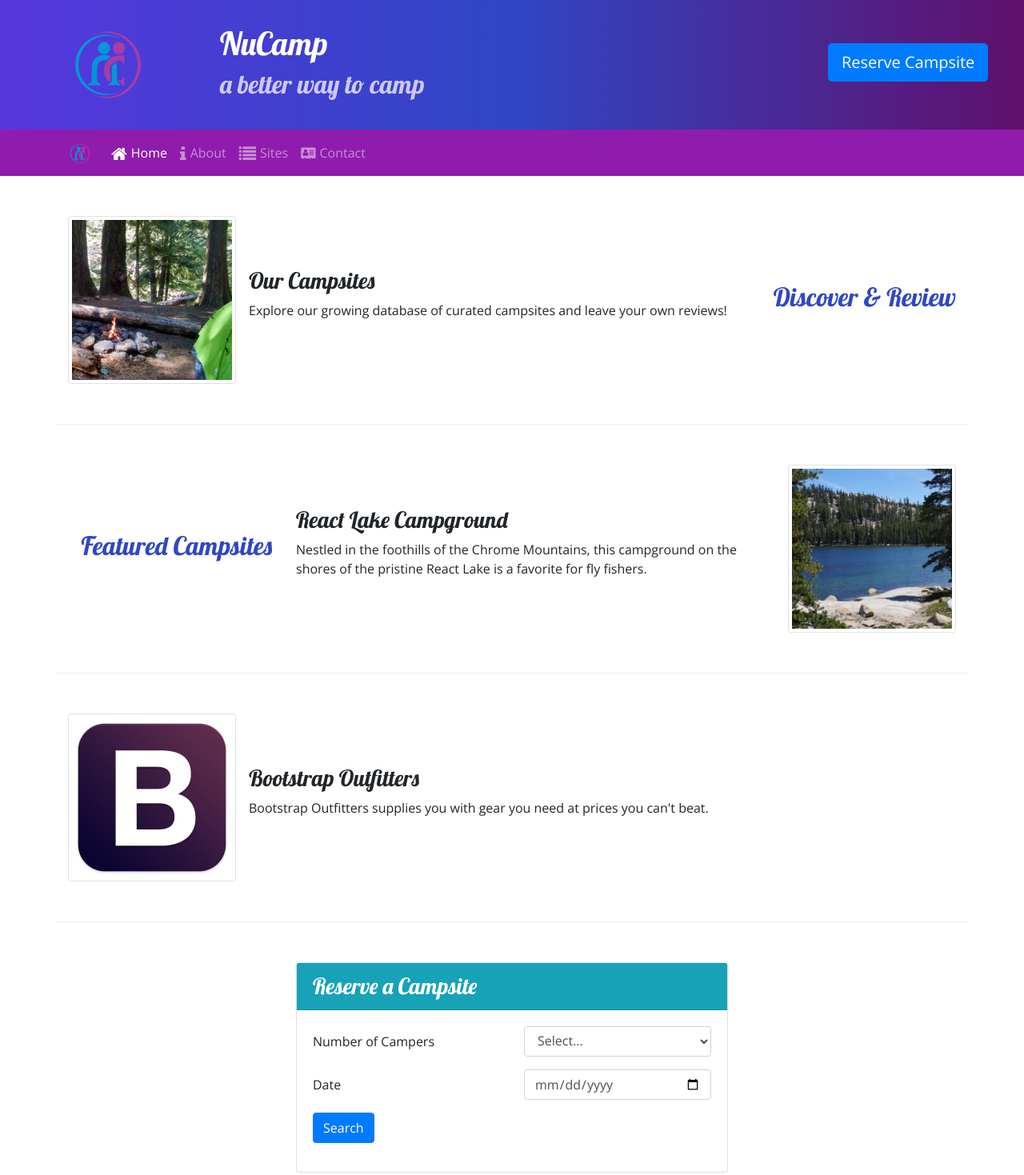
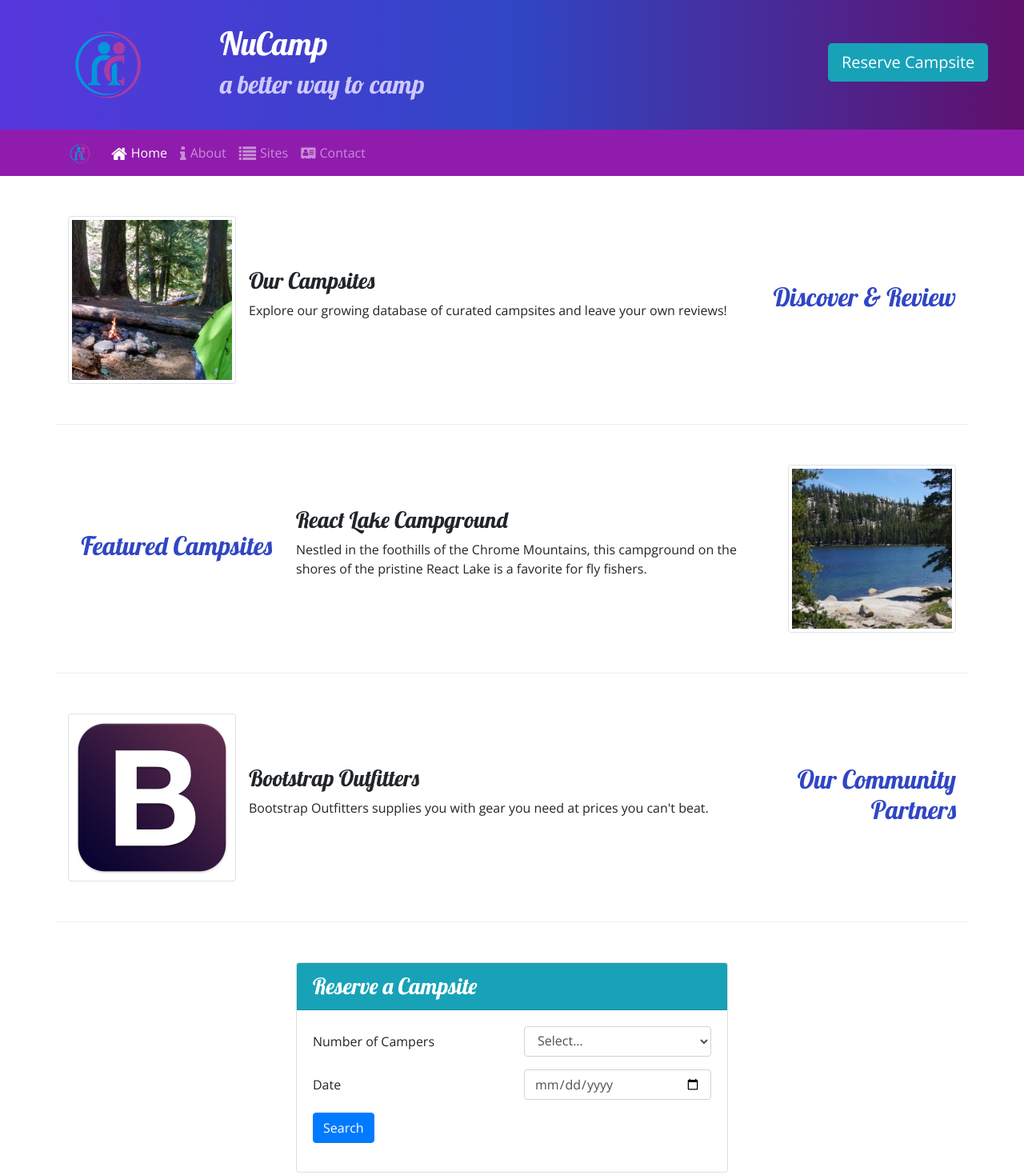
Before and after one commit to f10at1n9-p01nt/nucampsite, a website: page index.html in a window 1280 px wide. Shown: the top 1469 px of the page at 80% size. Drawn offline with nearby package versions, Linux system fonts and the light colour scheme.

Commit message:
Readd missing header in index.html

```diff
--- a/index.html
+++ b/index.html
@@ -31,7 +31,7 @@
                     <h2>a better way to camp</h2>
                 </div>
                 <div class="col-md-4 col-xl-2 mt-4">
-                    <a href="#reserveForm" class="btn btn-primary btn-lg text-nowrap">Reserve Campsite</a>
+                    <a href="#reserveForm" class="btn btn-info btn-lg text-nowrap">Reserve Campsite</a>
                 </div>
             </div>
         </div>
@@ -86,6 +86,9 @@
         </div>
 
         <div class="row row-content align-items-center">
+            <div class="col-sm-4 order-sm-last col-md-3">
+                <h2 class="text-sm-right">Our Community Partners</h2>
+            </div>
             <div class="col">
                 <div class="media">
                     <img class="d-flex mr-3 img-thumbnail" src="img/bootstrap-thumb.png" alt="Bootstrap Outfitters" />
@@ -98,7 +101,7 @@
         </div>
 
         <div class="row row-content">
-            <div class="col-sm-6 mx-auto">
+            <div class="col-md-6 mx-auto">
                 <div class="card">
                     <h3 class="card-header bg-info text-white">
                         Reserve a Campsite
```
